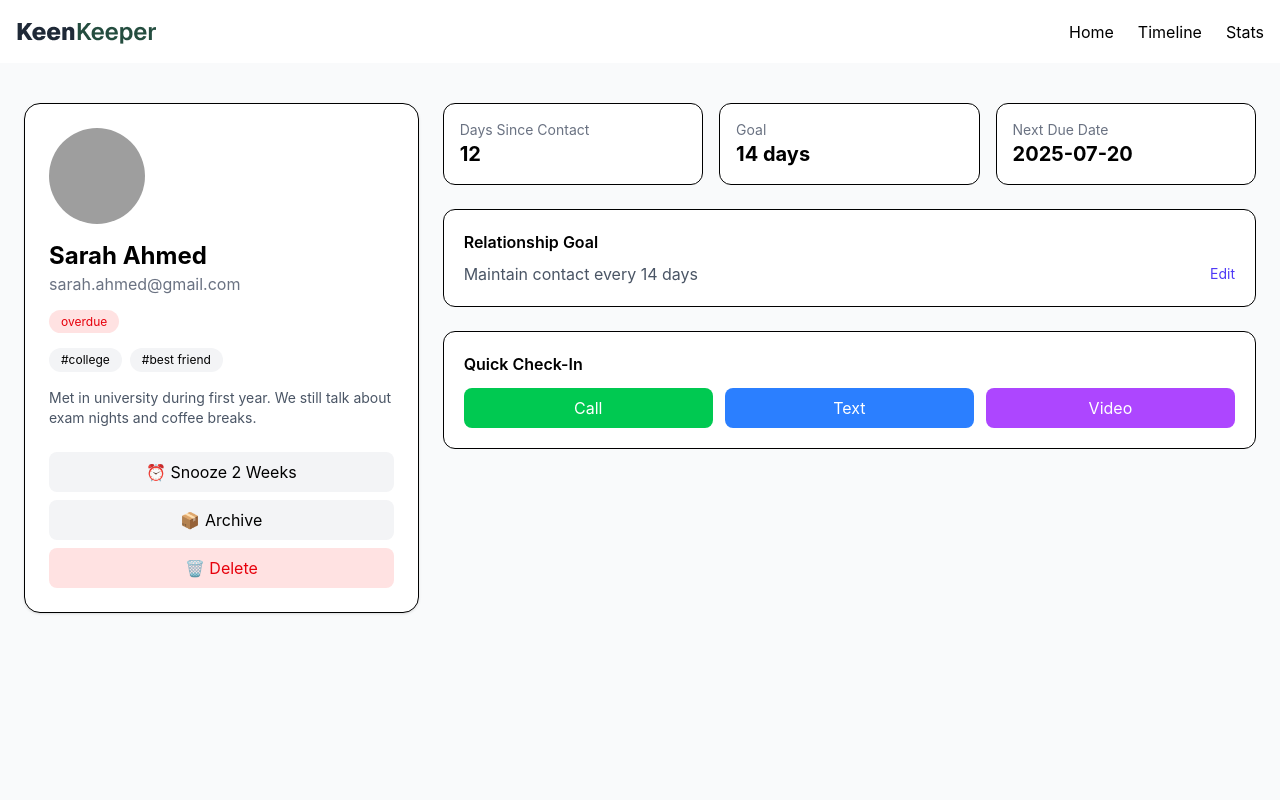
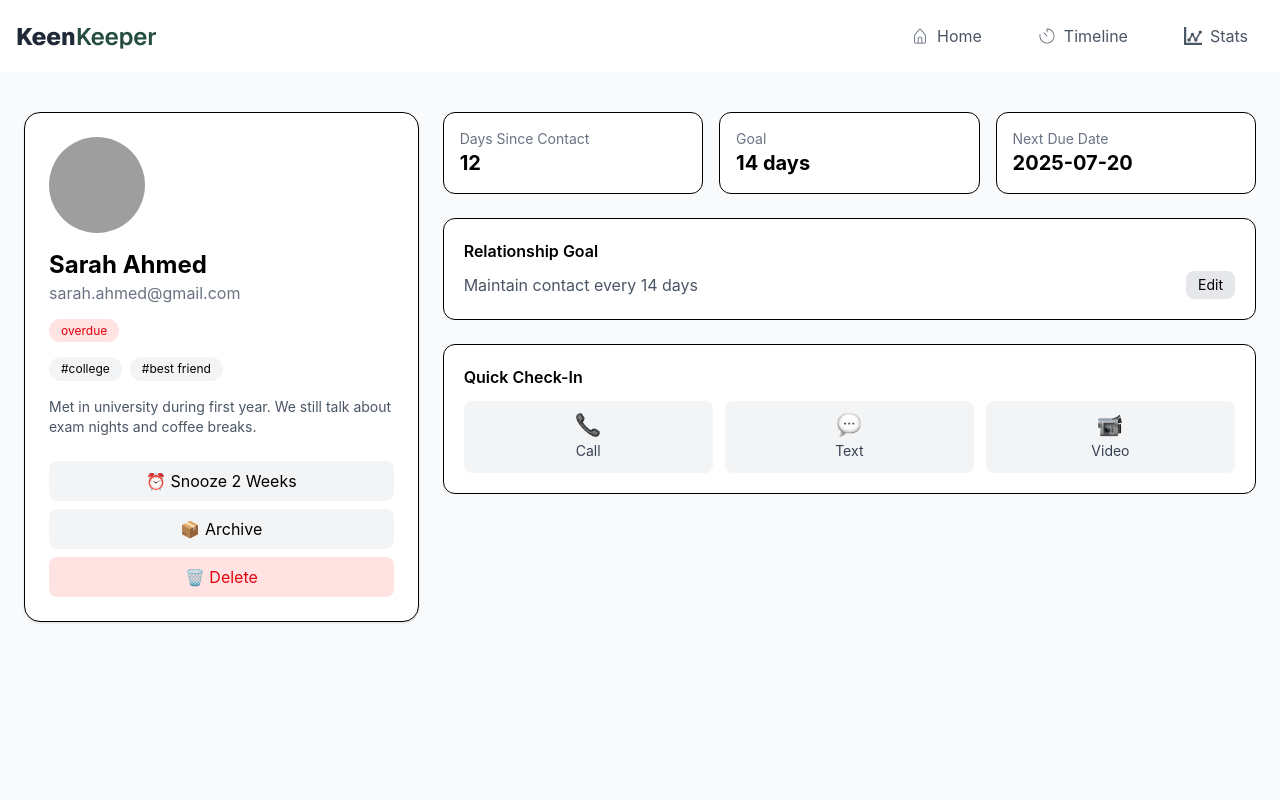
Before and after one commit to kutub-DEV-2025/Assignment-07, a React (Vite) app: page /friend/1 in a window 1280 px wide. Shown: the top 800 px of the page. Built offline with nearby package versions, Linux system fonts and the light colour scheme; grey boxes are pictures that could not be loaded.

Commit message:
Navbar icons add

```diff
--- a/src/components/Banner.jsx
+++ b/src/components/Banner.jsx
@@ -30,6 +30,7 @@ export default function Banner() {
             <p className="text-gray-500">Interactions This Month</p>
         </div>
       </div>
+      <h2 className=" text-4xl font-bold text-start mt-3 container mx-auto">Your Friends</h2>
     </div>
 
   );
--- a/src/components/FriendCard.jsx
+++ b/src/components/FriendCard.jsx
@@ -5,7 +5,8 @@ export default function FriendCard({ friend, onClick }) {
       className="group bg-white border border-gray-200 rounded-2xl p-5 cursor-pointer hover:shadow-lg transition duration-300 mx-auto container"
     >
 
-      <div className="flex items-center gap-4  ">
+
+      <div className="flex items-center gap-4">
 
 
         <img
--- a/src/components/Navbar.jsx
+++ b/src/components/Navbar.jsx
@@ -1,22 +1,59 @@
+import { CiHome, CiTimer } from "react-icons/ci";
+import { ImStatsDots } from "react-icons/im";
 import { NavLink } from "react-router-dom";
 
 export default function Navbar() {
   return (
     <div className=" mx-auto container flex justify-between p-4 shadow bg-white items-center ">
       <img src="/public/assets/logo.png" alt="" />
-      <div className="flex gap-6 items-center justify-center ">
-        <NavLink to="/" className={({isActive}) => isActive ? "mt-4 px-4 py-2 bg-[#244D3F] text-white rounded" : ""}>
-          Home
-        </NavLink>
+        <div className="flex gap-6 items-center justify-center">
 
-        <NavLink to="/timeline" className={({isActive}) => isActive ? "mt-4 px-4 py-2 bg-[#244D3F] text-white rounded" : ""}>
-          Timeline
-        </NavLink>
+  <NavLink
+    to="/"
+    className={({ isActive }) =>
+      `flex items-center gap-2 px-4 py-2 rounded transition
+      ${
+        isActive
+          ? "bg-[#244D3F] text-white"
+          : "text-gray-600 hover:text-[#244D3F]"
+      }`
+    }
+  >
+    <CiHome className="text-lg" />
+    <span>Home</span>
+  </NavLink>
 
-        <NavLink to="/stats" className={({isActive}) => isActive ? "mt-4 px-4 py-2 bg-[#244D3F] text-white rounded" : ""}>
-          Stats
-        </NavLink>
-      </div>
+  <NavLink
+    to="/timeline"
+    className={({ isActive }) =>
+      `flex items-center gap-2 px-4 py-2 rounded transition
+      ${
+        isActive
+          ? "bg-[#244D3F] text-white"
+          : "text-gray-600 hover:text-[#244D3F]"
+      }`
+    }
+  >
+    <CiTimer className="text-lg" />
+    <span>Timeline</span>
+  </NavLink>
+
+  <NavLink
+    to="/stats"
+    className={({ isActive }) =>
+      `flex items-center gap-2 px-4 py-2 rounded transition
+      ${
+        isActive
+          ? "bg-[#244D3F] text-white"
+          : "text-gray-600 hover:text-[#244D3F]"
+      }`
+    }
+  >
+    <ImStatsDots className="text-lg" />
+    <span>Stats</span>
+  </NavLink>
+
+</div>
     </div>
   );
 }
--- a/src/pages/FriendDetails.jsx
+++ b/src/pages/FriendDetails.jsx
@@ -121,13 +121,13 @@ export default function FriendDetails() {
                 Maintain contact every {friend.goal} days
               </p>
 
-              <button className="text-indigo-600 text-sm">
+              <button className="bg-gray-200 text-black py-1 p-3 rounded-lg text-sm">
                 Edit
               </button>
             </div>
           </div>
 
-          {/* ✅ FIXED QUICK CHECK-IN */}
+
           <div className="bg-white border rounded-xl p-5">
 
             <h2 className="font-semibold mb-3">
@@ -136,26 +136,26 @@ export default function FriendDetails() {
 
             <div className="flex gap-3">
 
-              <button
-                onClick={() => handleAction("Call")}
-                className="flex-1 bg-green-500 text-white py-2 rounded-lg"
-              >
-                Call
-              </button>
+           <button
+            onClick={() => handleAction("Call")}
+            className="flex-1 flex flex-col items-center justify-center gap-1 bg-gray-100 hover:bg-gray-200 py-3 rounded-lg transition">
+            <img src="/assets/call.png" className="w-6 h-6" />
+            <span className="text-sm text-gray-700">Call</span>
+            </button>
 
               <button
                 onClick={() => handleAction("Text")}
-                className="flex-1 bg-blue-500 text-white py-2 rounded-lg"
-              >
-                Text
-              </button>
+               className="flex-1 flex flex-col items-center justify-center gap-1 bg-gray-100 hover:bg-gray-200 py-3 rounded-lg transition">
+                <img src="/assets/text.png" className="w-6 h-6" />
+                <span className="text-sm text-gray-700">Text</span>
+                </button>
 
               <button
                 onClick={() => handleAction("Video")}
-                className="flex-1 bg-purple-500 text-white py-2 rounded-lg"
-              >
-                Video
-              </button>
+                className="flex-1 flex flex-col items-center justify-center gap-1 bg-gray-100 hover:bg-gray-200 py-3 rounded-lg transition">
+                 <img src="/assets/video.png" className="w-6 h-6" />
+                <span className="text-sm text-gray-700">Video</span>
+                </button>
 
             </div>
 
```
